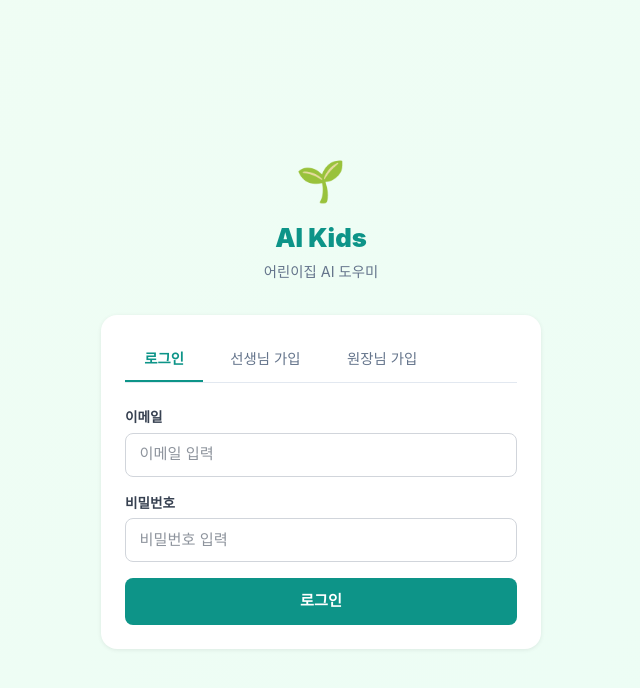
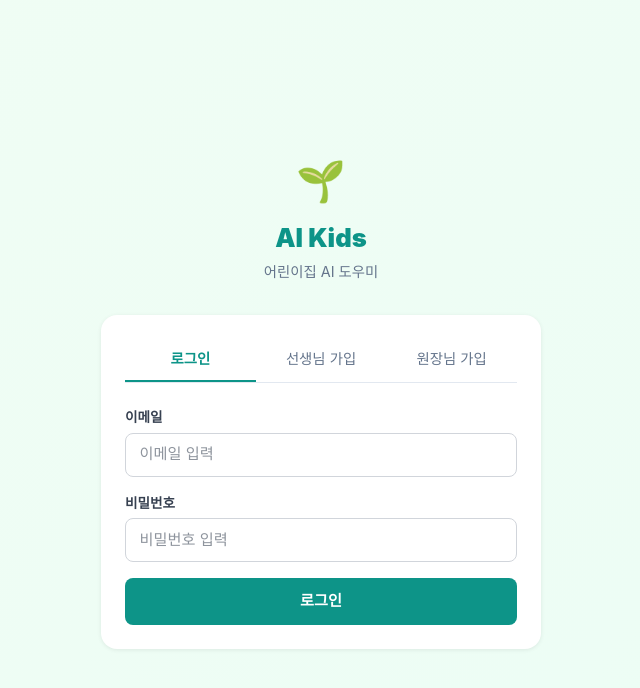
Before and after one commit to pensivekim/ai-kids, a Next.js app: page /login in a window 1280 px wide. Shown: the top 688 px of the page, without its empty margins (319-959 px from the left). Built offline with nearby package versions, Linux system fonts and the light colour scheme; no server answers.

Commit message:
style: fix login tab equal width alignment

```diff
--- a/app/login/page.tsx
+++ b/app/login/page.tsx
@@ -81,7 +81,9 @@ export default function LoginPage() {
   };
 
   const tabStyle = (t: Tab) => ({
-    padding: '0.6rem 1.2rem',
+    flex: 1,
+    padding: '0.6rem 0',
+    textAlign: 'center',
     color: tab === t ? '#0d9488' : '#64748b',
     fontWeight: tab === t ? 700 : 400,
     cursor: 'pointer',
@@ -89,6 +91,7 @@ export default function LoginPage() {
     border: 'none',
     borderBottom: tab === t ? '2px solid #0d9488' : '2px solid transparent',
     fontSize: '0.9rem',
+    whiteSpace: 'nowrap',
   } as React.CSSProperties);
 
   return (
@@ -102,7 +105,7 @@ export default function LoginPage() {
 
         <div className="card">
           {/* 탭 */}
-          <div style={{ display: 'flex', borderBottom: '1px solid #e2e8f0', marginBottom: '1.5rem', gap: '0.5rem' }}>
+          <div style={{ display: 'flex', borderBottom: '1px solid #e2e8f0', marginBottom: '1.5rem' }}>
             <button style={tabStyle('login')} onClick={() => setTab('login')}>로그인</button>
             <button style={tabStyle('teacher-signup')} onClick={() => setTab('teacher-signup')}>선생님 가입</button>
             <button style={tabStyle('center-signup')} onClick={() => setTab('center-signup')}>원장님 가입</button>
```
